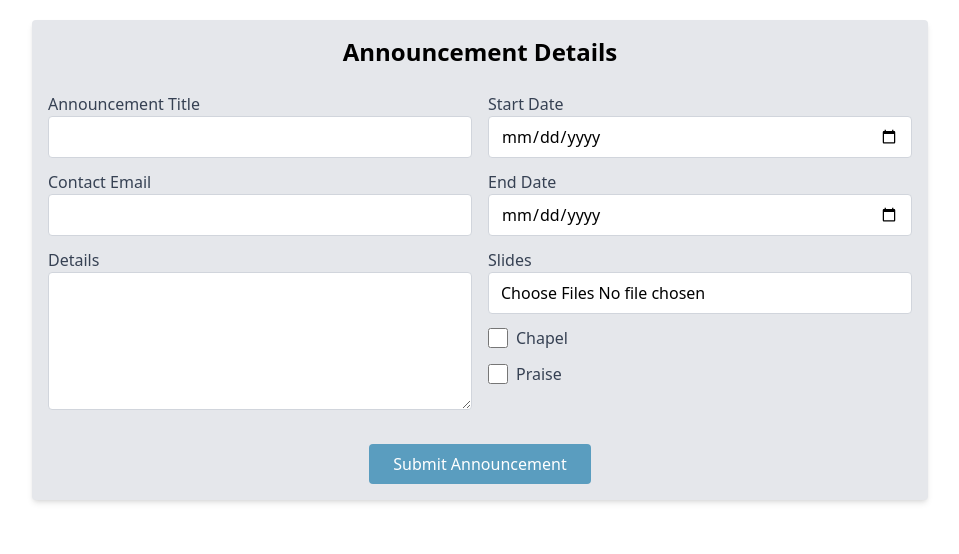
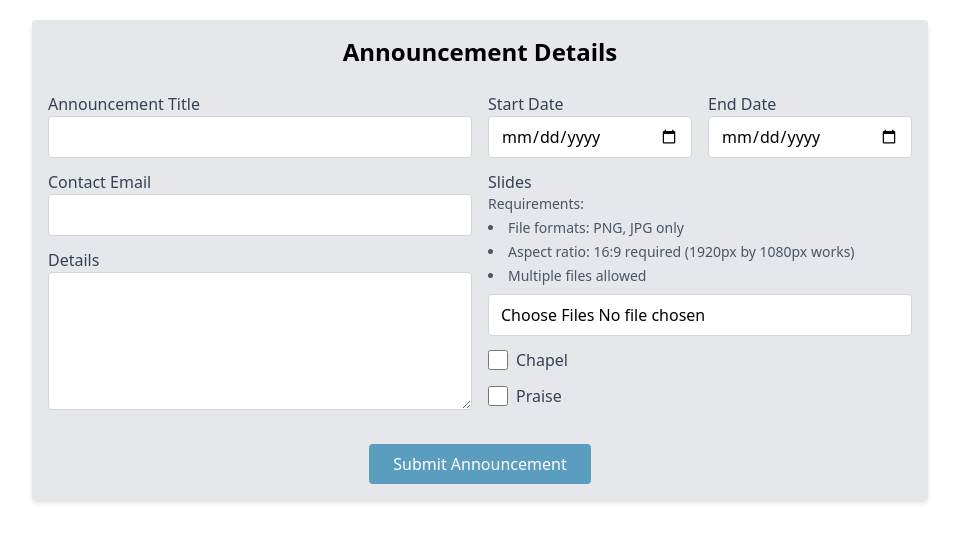
Before and after one commit to Galacticica/CUNE-Announcement-Site, a Django app: page / in a window 1280 px wide. Shown: the part 128-682 px from the top of the page, without its empty margins (160-1119 px from the left). Run offline with Django 5.2, Linux system fonts and the light colour scheme.

Commit message:
formatting

```diff
--- a/templates/submission/submission.html
+++ b/templates/submission/submission.html
@@ -42,20 +42,29 @@
 
         <div>
 
-          <div class="mb-3">
+          <div class="mb-3 flex gap-4">
+            <div class="flex-1">
               <label class="block font-medium text-gray-700">Start Date</label>
               {{ form.start_date|add_class:"border border-gray-300 rounded px-3 py-2 w-full bg-white" }}
               {{ form.start_date.errors }}
             </div>
-
-          <div class="mb-3">
+            <div class="flex-1">
               <label class="block font-medium text-gray-700">End Date</label>
               {{ form.end_date|add_class:"border border-gray-300 rounded px-3 py-2 w-full bg-white" }}
               {{ form.end_date.errors }}
             </div>
+          </div>
 
           <div class="mb-3">
             <label class="block font-medium text-gray-700">Slides</label>
+            <div class="text-sm text-gray-600 mb-2">
+              <p class="mb-1">Requirements:</p>
+              <ul class="list-disc list-inside space-y-1">
+                <li>File formats: PNG, JPG only</li>
+                <li>Aspect ratio: 16:9 required (1920px by 1080px works)</li>
+                <li>Multiple files allowed</li>
+              </ul>
+            </div>
             <input type="file" name="slides" multiple accept=".png,.jpg,.jpeg"
               class="border border-gray-300 rounded px-3 py-2 w-full bg-white">
           </div>
```
Lines whose indentation alone changed are shown as unchanged.
